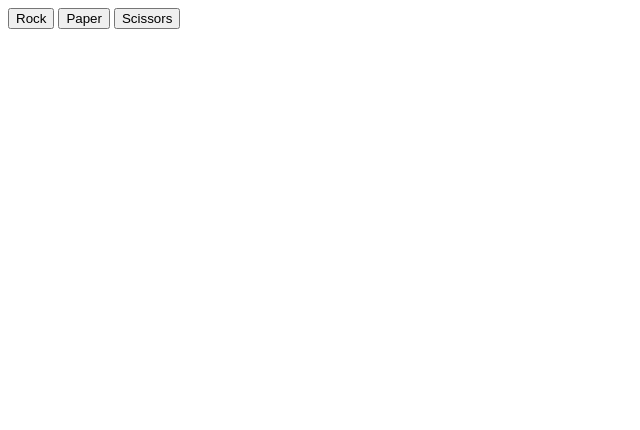
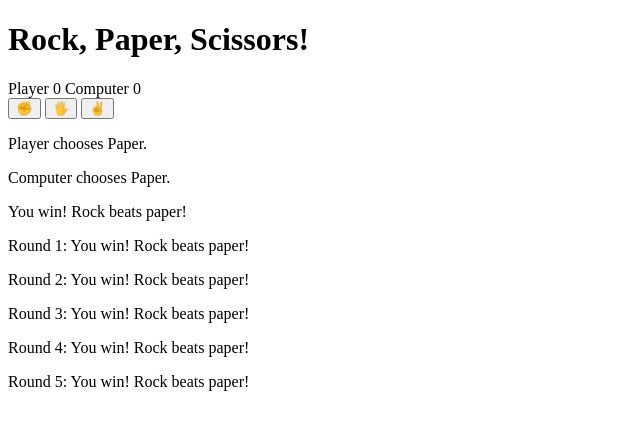
Before and after one commit to ClarissaBanez/odin-rock-paper-scissor, a plain HTML site: page index.html in a window 1280 px wide. Shown: the whole page, without its empty margins (0-640 px from the left). Drawn offline with Linux system fonts and the light colour scheme.

Commit message:
Create inital html elements

```diff
--- a/index.html
+++ b/index.html
@@ -7,11 +7,36 @@
         <link rel="stylesheet" href="styles.css">
     </head>
     <body>
-        <div class="playerInput">
-        <button value="rock" id="Rock">Rock</button>
-        <button value="paper" id="Paper">Paper</button>
-        <button value="scissors" id="Scissors">Scissors</button>
-        </div>
+        <header>
+            <h1>Rock, Paper, Scissors!</h1>
+        </header>
+        <section class="scoreBoard">
+            <div class="scores">
+                <span class="scoreLabel">Player</span>
+                <span id="playerScore" class="score">0</span>
+                <span class="scoreLabel">Computer</span>
+                <span id="computerScore" class="score">0</span>
+            </div>
+        </section>
+        <section class="playerInput">
+        <button value="rock" id="Rock">✊</button>
+        <button value="paper" id="Paper">🖐️</button>
+        <button value="scissors" id="Scissors">✌️</button>
+        </section>
+
+        <section class="results">
+            <p class="playerChoice">Player chooses Paper.</p>
+            <p class="computerChoice">Computer chooses Paper.</p>
+            <p class="roundResult">You win! Rock beats paper!</p>
+        </section>
+        <section class="gameHistory">
+            <p>Round 1: <span class=roundResult>You win! Rock beats paper!</span></p>
+            <p>Round 2: <span class=roundResult>You win! Rock beats paper!</span></p>
+            <p>Round 3: <span class=roundResult>You win! Rock beats paper!</span></p>
+            <p>Round 4: <span class=roundResult>You win! Rock beats paper!</span></p>
+            <p>Round 5: <span class=roundResult>You win! Rock beats paper!</span></p>
+        </section>
+
+        <script src="myScript.js"></script>
     </body>
-    <script src="myScript.js"></script>
 </html>
```
Also changed, not shown: myScript.js (+6 -4 lines).
